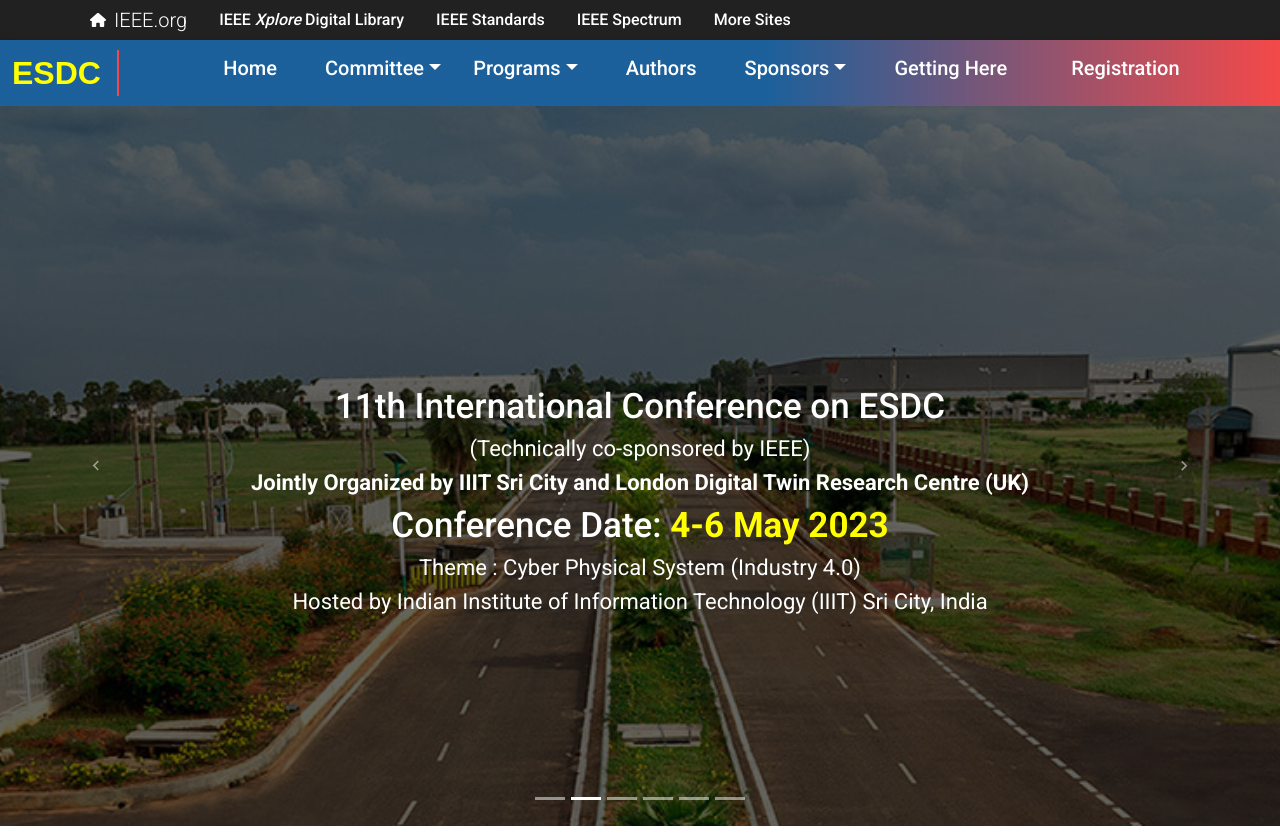
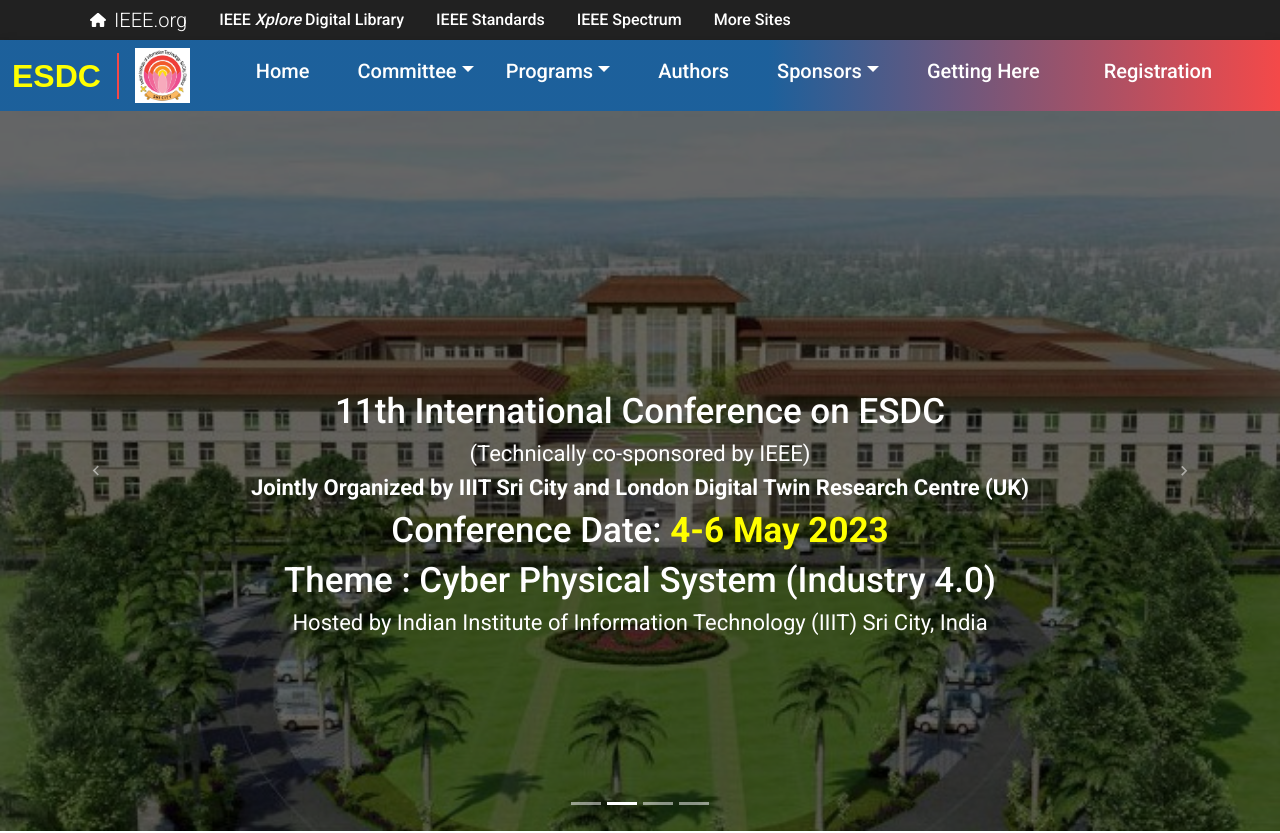
Before and after one commit to PriyanshuRj/IEEE-website, a React (Create React App) app: page / in a window 1280 px wide. Shown: the top 833 px of the page. Built offline with nearby package versions, Linux system fonts and the light colour scheme.

Commit message:
Logo update

```diff
--- a/src/App.js
+++ b/src/App.js
@@ -53,7 +53,7 @@
           <Route exact path = "/technicalreview" element = {<TechnicalReview />} />
           <Route exact path = "/schedule" element={<Schedule />} />
         </Routes>
-        <Footer />
+        {/* <Footer /> */}
       </Router>
     </Fragment>
   );
--- a/src/Styles/Header.module.css
+++ b/src/Styles/Header.module.css
@@ -1,5 +1,10 @@
 .navdiv {
   background-image: linear-gradient(to right,hsl(208, 69%, 36%) 60%,#f44949  100%), linear-gradient(to right, #1D619C 60%,#EF6C4C  100%);
+}
+.siteIdentity img {
+  max-width: 55px;
+  float: left;
+  margin: 0 10px 0 0;
 }
 .navItem {
   color: #fff !important;
--- a/src/components/Footer.js
+++ b/src/components/Footer.js
@@ -15,7 +15,7 @@
           <Col lg="12">
 
             <div className={styles.footer_text}>
-            <div className={styles.horizontalCutText}>Jointly Organized by </div>
+            {/* <div className={styles.horizontalCutText}>Jointly Organized by </div> */}
             <div className="col-lg-12">
             <div className={styles.logo_area}>
               <Row>
--- a/src/components/Footer.module.css
+++ b/src/components/Footer.module.css
@@ -21,7 +21,7 @@
 
 }
 .footer_text .ft_logo .footer_logo img {
-	width: 200px;
+	width: 140px;
 	height:141.25px;
 }
 
--- a/src/components/Header.js
+++ b/src/components/Header.js
@@ -4,6 +4,7 @@
 import Navbar from "react-bootstrap/Navbar";
 import NavDropdown from "react-bootstrap/NavDropdown";
 import Styles from "../Styles/Header.module.css";
+import Sricity from "../Images/IIITSricity.jpg"
 import { Link } from "react-router-dom";
 export default function Header() {
   const [ComiteeShow, setComiteeShow] = useState(false);
@@ -63,6 +64,9 @@
               ESDC
             </Navbar.Brand>
           </Link>
+          <div className={Styles.siteIdentity}>
+            <a href="#"><img src={Sricity} alt="Site Name" /></a>
+          </div>
           <Navbar.Toggle aria-controls="navbarScroll" />
           <Navbar.Collapse id="navbarScroll">
             <Nav
--- a/src/components/Hero.js
+++ b/src/components/Hero.js
@@ -44,74 +44,7 @@
             </Carousel.Caption>
           </div>
         </Carousel.Item>
-        <Carousel.Item>
-          <div className={Styles.carouseitem}>
-            <img
-              className={"d-block w-100 " + Styles.heroImage}
-              src="/hero1.jpg"
-              alt="Second slide"
-            />
 
-            <Carousel.Caption className={Styles.heroCaption}>
-              <div className={Styles.block}>
-                <h3>11th International Conference on ESDC </h3>
-                <h4>(Technically co-sponsored by IEEE) </h4>
-                <h4>
-                  <b>
-                    Jointly Organized by IIIT Sri City and London Digital Twin
-                    Research Centre (UK)
-                  </b>
-                </h4>
-                <h3>
-                  Conference Date:{" "}
-                  <span>
-                    <b>4-6 May 2023</b>
-                  </span>
-                </h3>
-                <h4>Theme : Cyber Physical System (Industry 4.0)</h4>
-
-                <h4>
-                  Hosted by Indian Institute of Information Technology (IIIT)
-                  Sri City, India
-                </h4>
-              </div>
-            </Carousel.Caption>
-          </div>
-        </Carousel.Item>
-        <Carousel.Item>
-          <div className={Styles.carouseitem}>
-            <img
-              className={"d-block w-100 " + Styles.heroImage}
-              src="/hero2.jpg"
-              alt="Third slide"
-            />
-
-            <Carousel.Caption className={Styles.heroCaption}>
-              <div className={Styles.block}>
-              <h3>11th International Conference on ESDC </h3>
-                <h4>(Technically co-sponsored by IEEE) </h4>
-                <h4>
-                  <b>
-                    Jointly Organized by IIIT Sri City and London Digital Twin
-                    Research Centre (UK)
-                  </b>
-                </h4>
-                <h3>
-                  Conference Date:{" "}
-                  <span>
-                    <b>4-6 May 2023</b>
-                  </span>
-                </h3>
-                <h4>Theme : Cyber Physical System (Industry 4.0)</h4>
-
-                <h4>
-                  Hosted by Indian Institute of Information Technology (IIIT)
-                  Sri City, India
-                </h4>
-              </div>
-            </Carousel.Caption>
-          </div>
-        </Carousel.Item>
         <Carousel.Item>
           <div className={Styles.carouseitem}>
             <img
--- a/src/components/Sponsors.js
+++ b/src/components/Sponsors.js
@@ -23,21 +23,21 @@
           <div className="col-lg-7">
             <div className={styles.logo_area}>
               <Row>
-                <div className="col-lg-4 col-md-4 col-sm-6">
+                <div className="col-lg-6 col-md-6 col-sm-6">
                   <div className={styles.single_logo + " mb-30"}>
                     <img src="BannerPhotos/british-council.png" alt="" />
                   </div>
                 </div>
-                <div className="col-lg-4 col-md-4 col-sm-6">
+                <div className="col-lg-6 col-md-6 col-sm-6">
                   <div className={styles.single_logo + " mb-30"}>
                     <img src={ieee} alt="" />
                   </div>
                 </div>
-                <div className="col-lg-4 col-md-4 col-sm-6">
+                {/* <div className="col-lg-4 col-md-4 col-sm-6">
                   <div className={styles.single_logo + " mb-30"}>
                     <img src={sricity} alt="" />
                   </div>
-                </div>
+                </div> */}
               </Row>
             </div>
           </div>
--- a/src/pages/CurrentSponsers.js
+++ b/src/pages/CurrentSponsers.js
@@ -23,13 +23,13 @@
       <div class="text-center">
         <img src="BannerPhotos/ieee-logo.png" class="rounded" alt="IEEE-logo" />
       </div>
-      <div class="text-center">
+      {/* <div class="text-center">
         <img
           src="BannerPhotos/sricity-logo.png"
           class="rounded"
           alt="Sricity-logo"
         />
-      </div>
+      </div> */}
       <div style={{ paddingBottom: "3.8125rem" }}></div>
     </div>
   );
```
Also changed, not shown: src/Images/IIITSricity.jpg, 1 other file (tests, documents, lock files or other folders).
